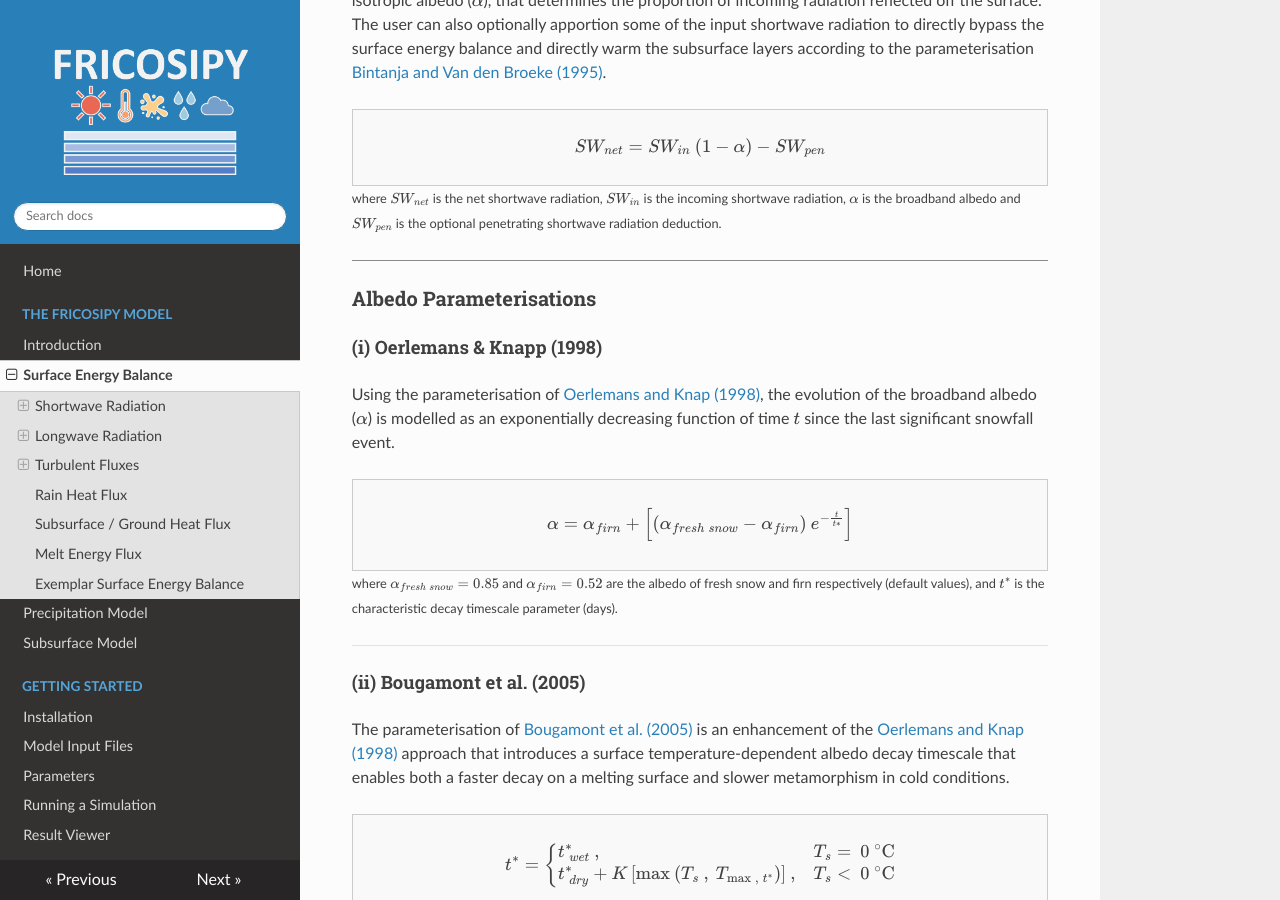
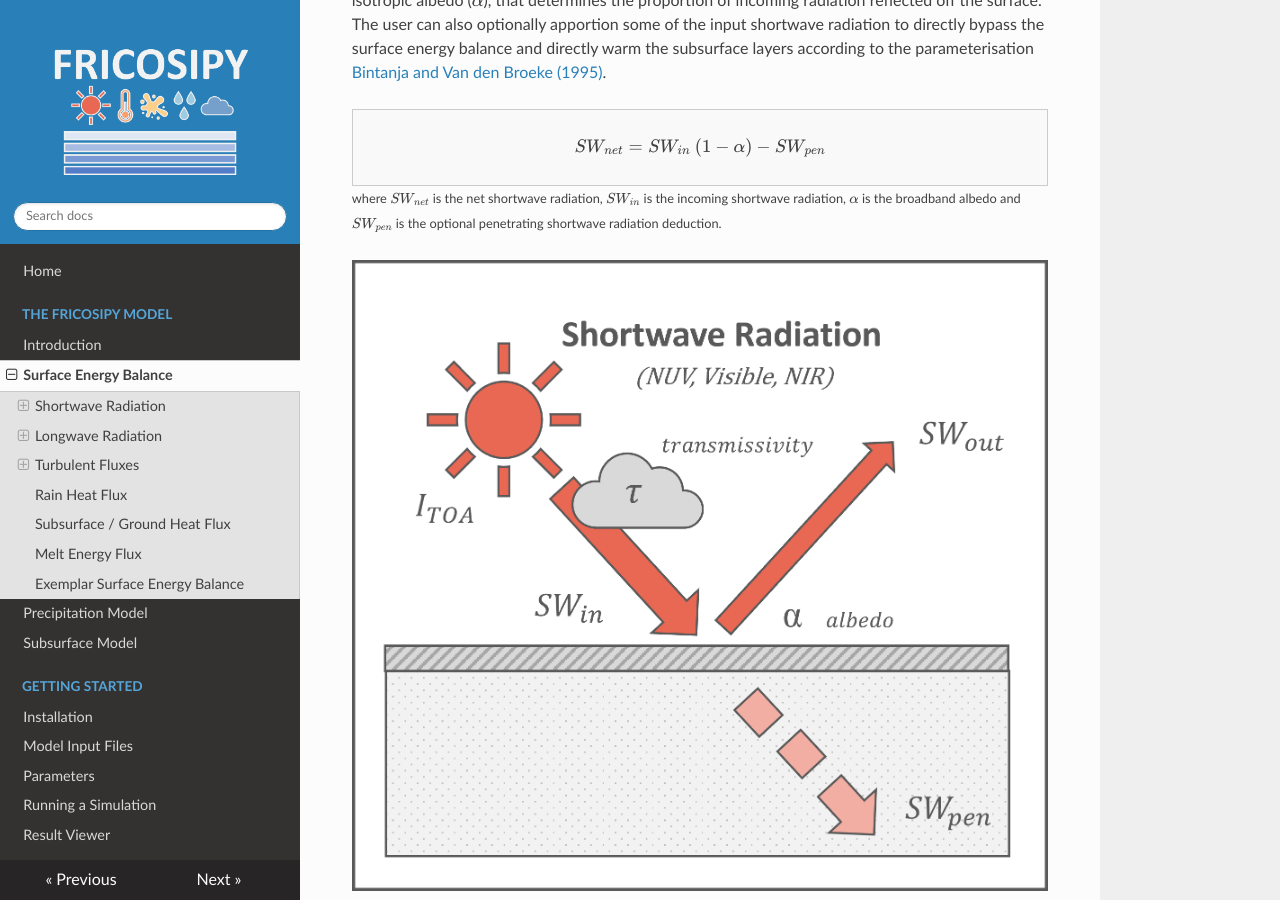
Before and after one commit to MarcusGastaldello/FRICOSIPY, an MkDocs documentation site: the page built from docs/surface_energy_balance.md, in a window 1280 px wide and 900 px high, scrolled down 2251 px. Built offline with MkDocs 1.6.1, drawn with Linux system fonts in a browser that asks for light colours; nearby versions of some CDN libraries.

Commit message:
Update surface_energy_balance.md

```diff
--- a/docs/surface_energy_balance.md
+++ b/docs/surface_energy_balance.md
@@ -81,6 +81,8 @@ SW_{net} = SW_{in} \: (1 - \alpha) - SW_{pen}
 $$
 </div>
 <small>where $SW_{net}$ is the net shortwave radiation, $SW_{in}$ is the incoming shortwave radiation, $\alpha$ is the broadband albedo and $SW_{pen}$ is the optional penetrating shortwave radiation deduction.</small>
+
+![Alt text](images/Shortwave.png)
 
 <hr style="height:1px; background-color:#8b8b8b; border:none;" />
 
```
